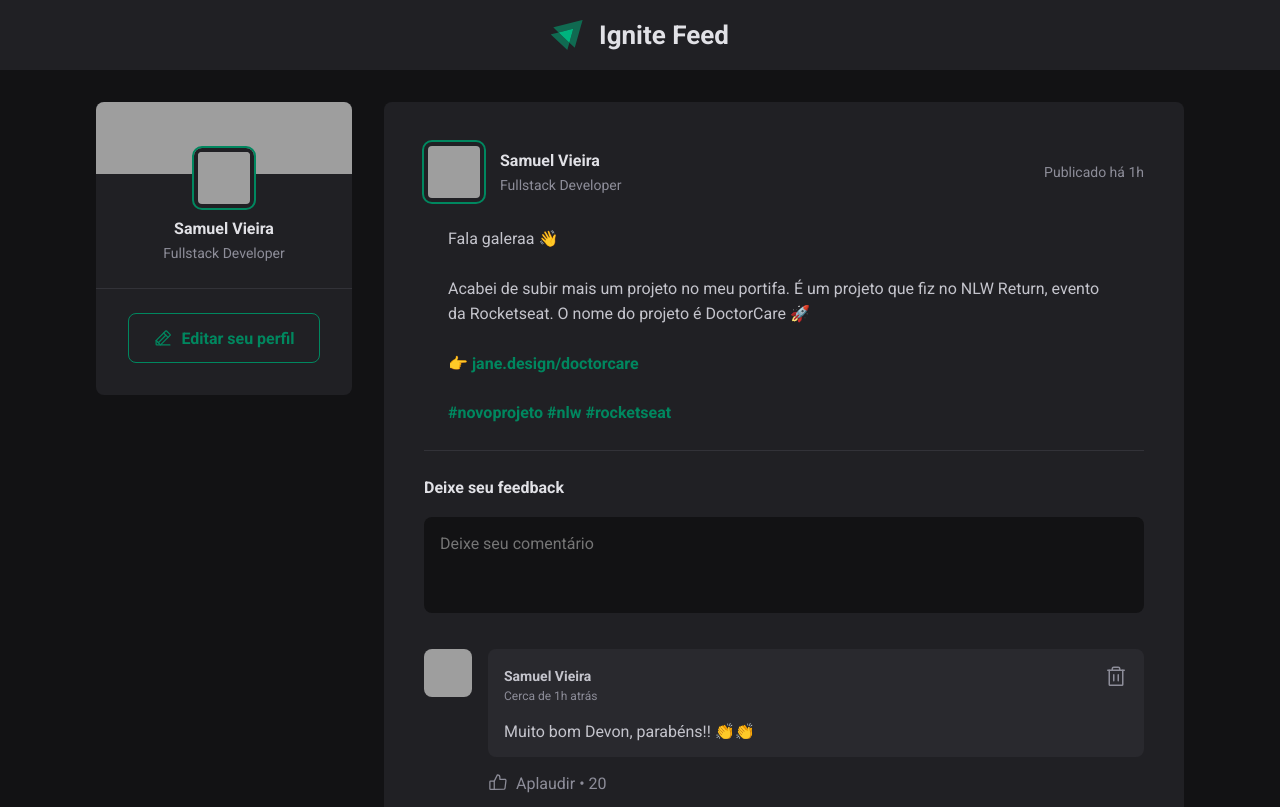
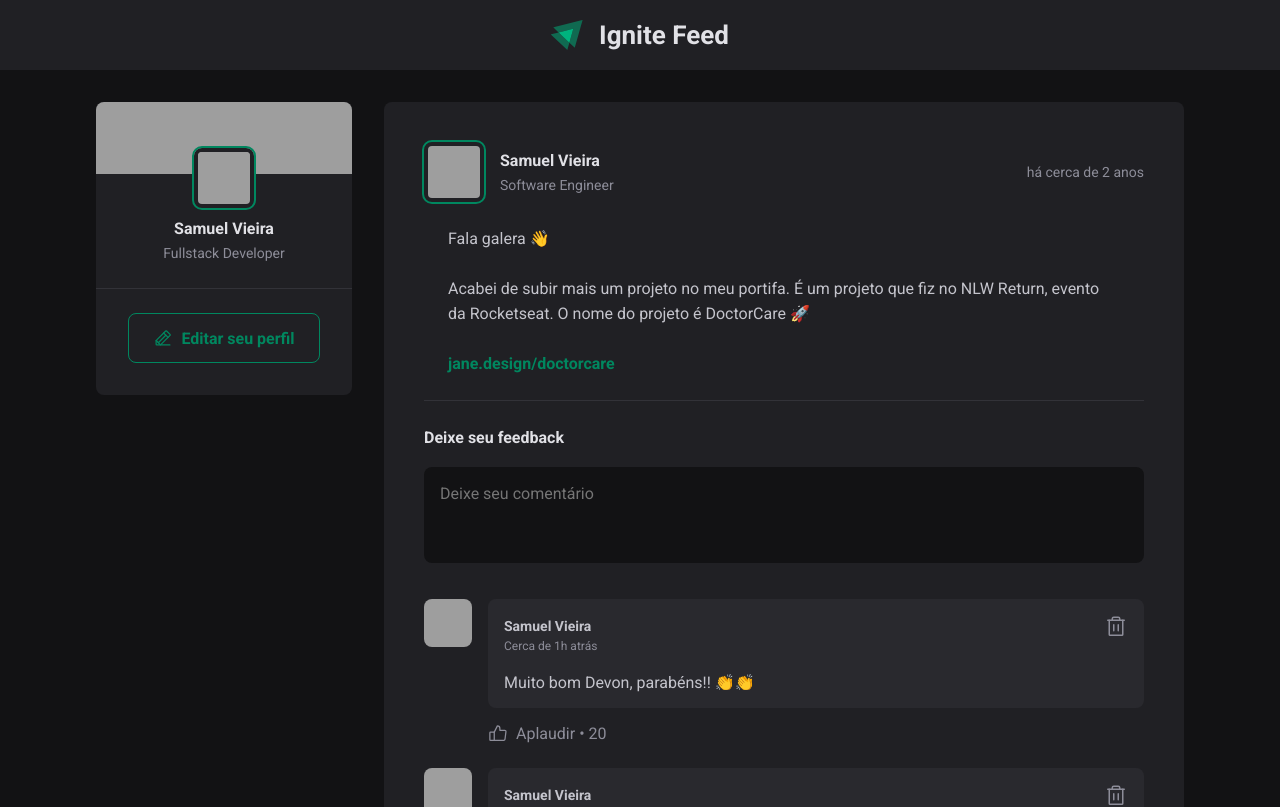
Before and after one commit to samsks/ignite_feed, a React (Vite) app: page / in a window 1280 px wide. Shown: the top 807 px of the page. Built offline with nearby package versions, Linux system fonts and the light colour scheme; grey boxes are pictures that could not be loaded.

Commit message:
feat: :sparkles: add props in Post component and update code

```diff
--- a/src/components/Post.jsx
+++ b/src/components/Post.jsx
@@ -1,32 +1,48 @@
+import { format, formatDistanceToNow } from 'date-fns';
+import ptBR from 'date-fns/locale/pt-BR';
+
 import { Avatar } from './Avatar';
 import { Comment } from './Comment';
 import styles from './Post.module.css';
 
-export function Post(){
+export function Post({author, content, publishedAt}){
+
+    const publishedDateFormatted = format(
+        publishedAt,
+        "dd 'de' LLLL 'às' HH:mm'h'",
+        {
+            locale: ptBR
+        }
+    )
+
+    const publishedDateRelativeToNow = formatDistanceToNow(
+        publishedAt,
+        {
+            locale: ptBR,
+            addSuffix: true
+        }
+    )
+
     return (
         <article className={styles.post}>
             <header>
                 <div className={styles.author}>
-                    <Avatar
-                        src="https://media.licdn.com/dms/image/D4D03AQEvteIXwNqYtA/profile-displayphoto-shrink_400_400/0/1673893454596?e=1698278400&v=beta&t=WBXTxzwjZDbj1UY4WV41yEV7bRCkvbCt7pJPcYLK4xg"
-                    />
+                    <Avatar src={author.avatarUrl} />
                     <div className={styles.authorInfo}>
-                        <strong>Samuel Vieira</strong>
-                        <span>Fullstack Developer</span>
+                        <strong>{author.name}</strong>
+                        <span>{author.role}</span>
                     </div>
                 </div>
-                <time title='19 de agosto às 20:45h'  dateTime='2023-08-19 20:45:59'>Publicado há 1h</time>
+                <time title={publishedDateFormatted}  dateTime={publishedAt.toISOString()}>
+                    {publishedDateRelativeToNow}
+                </time>
             </header>
 
             <div className={styles.content}>
-                <p>Fala galeraa 👋</p>
-                <p>Acabei de subir mais um projeto no meu portifa. É um projeto que fiz no NLW Return, evento da Rocketseat. O nome do projeto é DoctorCare 🚀</p>
-                <p>👉{" "}<a href="">jane.design/doctorcare</a></p>
-                <p>
-                    <a href="">#novoprojeto</a>{" "}
-                    <a href="">#nlw</a>{" "}
-                    <a href="">#rocketseat</a>
-                </p>
+                {content.map(line => {
+                    if (line.type === 'paragraph') return <p>{line.content}</p>
+                    else if (line.type === 'link') return <p><a href="#">{line.content}</a></p>
+                })}
             </div>
 
             <form className={styles.commentForm}>
```
